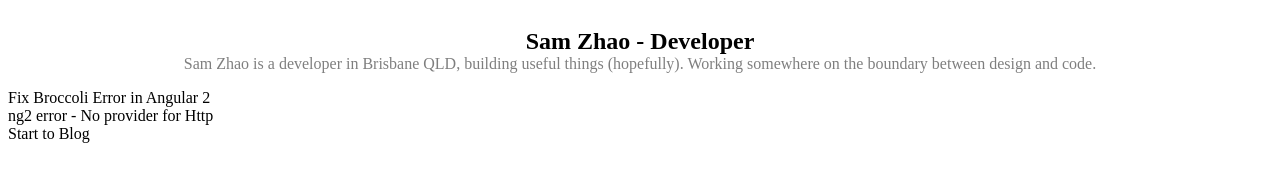
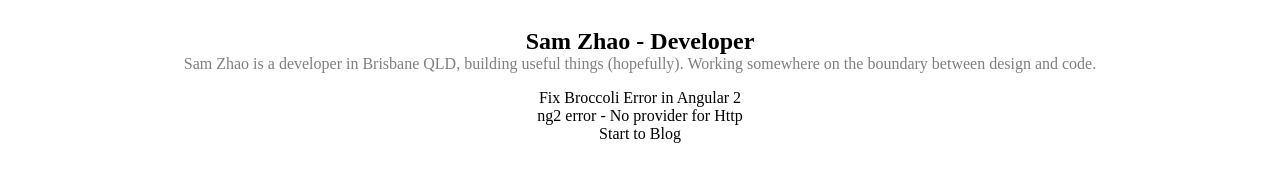
Before and after one commit to zhaoshengjun/myblog, a Gatsby site: page / in a window 1280 px wide. Built offline with nearby package versions, Linux system fonts and the light colour scheme; Gatsby itself is replaced by a stand-in of ours.

Commit message:
add style

```diff
--- a/src/pages/index.js
+++ b/src/pages/index.js
@@ -25,7 +25,19 @@ const Layout = ({ data }) => {
       <Header />
       {edges.map(edge => {
         const { frontmatter } = edge.node;
-        return <div key={frontmatter.path}>{frontmatter.title}</div>;
+        return (
+          <div
+            key={frontmatter.path}
+            style={{
+              display: "flex",
+              flexDirection: "column",
+              alignItems: "center",
+              fontFamily: "Google Sans"
+            }}
+          >
+            {frontmatter.title}
+          </div>
+        );
       })}
     </div>
   );
```
